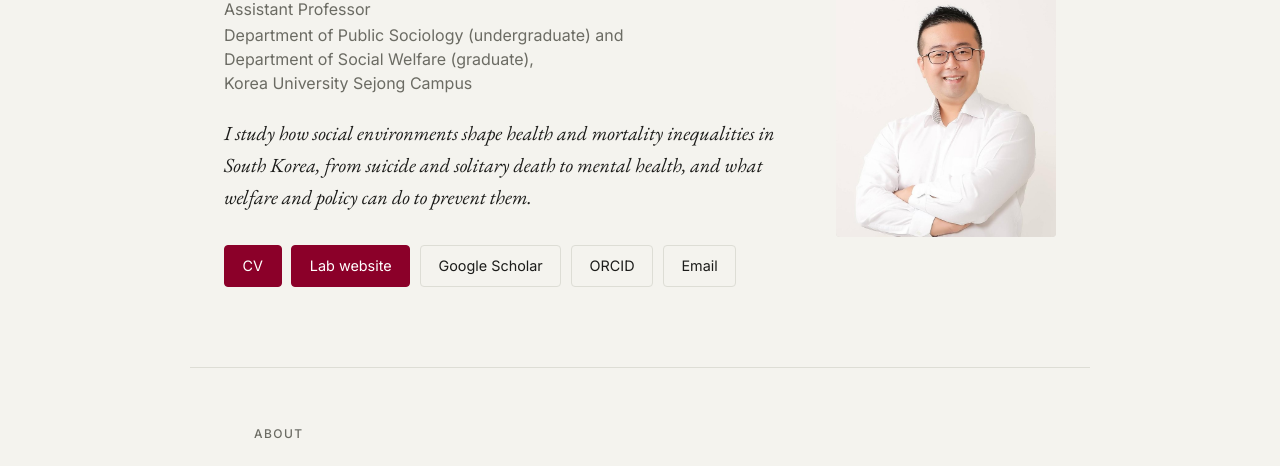
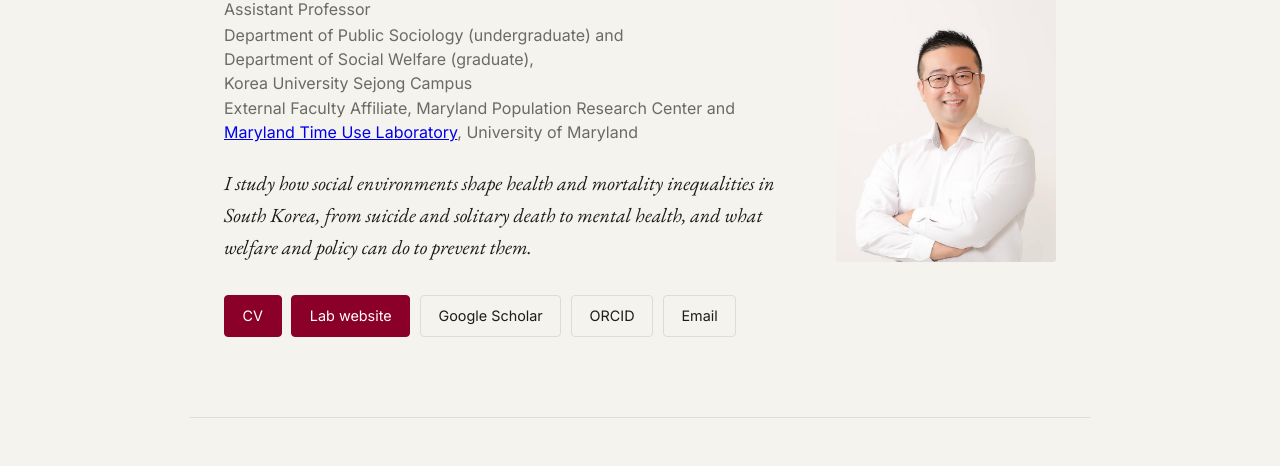
Before and after one commit to poryma/poryma.github.io, a plain HTML site: page index.html in a window 1280 px wide. Shown: the part 243-709 px from the top of the page. Drawn offline with nearby package versions, Linux system fonts and the light colour scheme.

Commit message:
Add Maryland Time Use Laboratory affiliation
Co-Authored-By: Claude Opus 5.5 <noreply@anthropic.com>

```diff
--- a/index.html
+++ b/index.html
@@ -257,6 +257,7 @@
     <h1>Jaein Lee</h1>
     <p class="position">Assistant Professor</p>
     <p class="position">Department of Public Sociology (undergraduate) and<br>Department of Social Welfare (graduate),<br>Korea University Sejong Campus</p>
+    <p class="position">External Faculty Affiliate, Maryland Population Research Center and <a href="https://socy.umd.edu/research/maryland-time-use-laboratory/people">Maryland Time Use Laboratory</a>, University of Maryland</p>
     <p class="tagline">I study how social environments shape health and mortality inequalities in South Korea, from suicide and solitary death to mental health, and what welfare and policy can do to prevent them.</p>
     <div class="btn-row">
       <a class="btn btn-filled" href="cv.html">CV</a>
```
